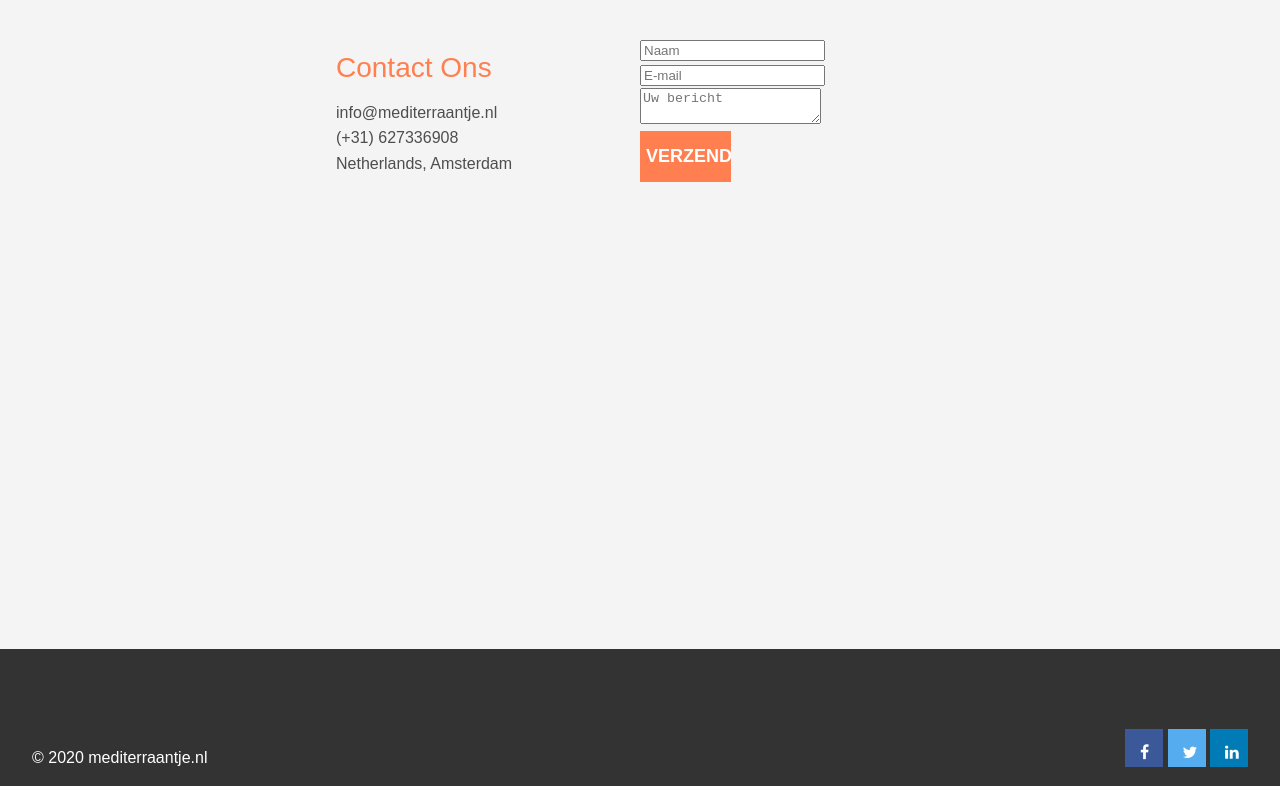
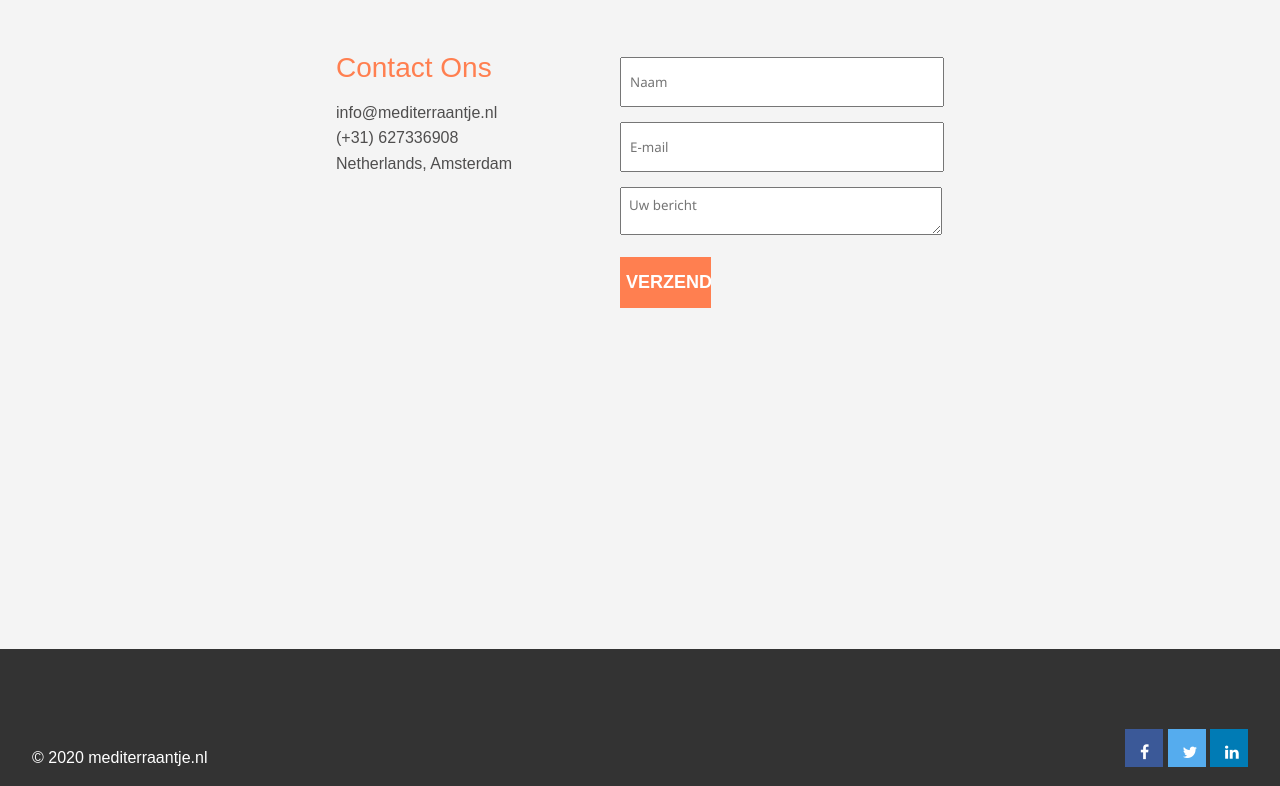
Before and after one commit to MarcelAnthonio/Front-end-Development, a plain HTML site: page contact.html in a window 1280 px wide. Shown: the part 142-928 px from the top of the page. Drawn offline with Linux system fonts and the light colour scheme.

Commit message:
Add files via upload

```diff
--- a/css/style.css
+++ b/css/style.css
@@ -484,20 +484,20 @@ line-height: 1.4em;
 
 
 
-.my-contactform{
+.contactformulier{
     padding: 20px;
     border: 0px;
 
 }
 
-.my-contactform .contactform-group{
+.contactformulier .contactform-group{
     padding-bottom:15px;
 
 }
 
 
 
-.my-contactform input[type="text"], .my-contactform textarea{
+.contactformulier input[type="text"], .contactformulier textarea{
     padding: 8px;
     width: 100%;
     height: 30px;
```
